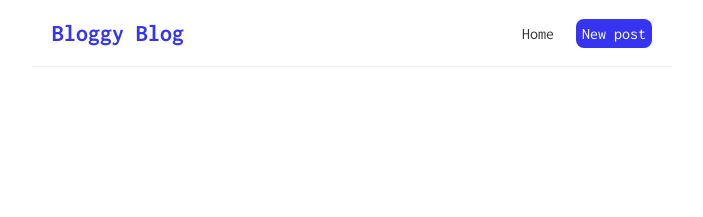
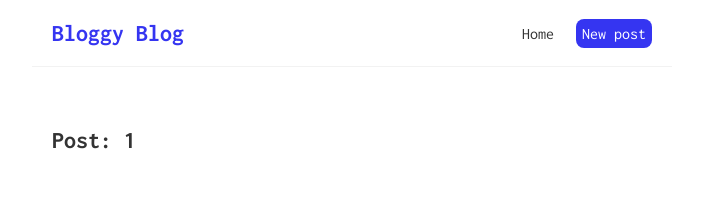
Before and after one commit to lwly-jpg/blog-app, a React (Create React App) app in the folder frontend/: page /posts/1 in a window 1280 px wide. Shown: the top 217 px of the page, without its empty margins (288-991 px from the left). Built offline with nearby package versions, Linux system fonts and the light colour scheme; the HTML template or start-up script is replaced by a standard one.

Commit message:
add blogdetails component and route

```diff
--- a/frontend/src/App.js
+++ b/frontend/src/App.js
@@ -1,6 +1,7 @@
 import Navbar from './Nav';
 import Home from './Home';
 import Create from './Create';
+import BlogDetails from './BlogDetails';
 import { BrowserRouter, Route, Routes } from 'react-router-dom';
 
 function App() {
@@ -13,6 +14,7 @@ function App() {
           <Routes>
             <Route path="/" element={<Home />} />
             <Route path="/create" element={<Create />} />
+            <Route path="/posts/:id" element={<BlogDetails />} />
           </Routes>
         </div>
       </div>
--- /dev/null
+++ b/frontend/src/BlogDetails.js
@@ -0,0 +1,14 @@
+import { useParams } from "react-router-dom";
+
+const BlogDetails = () => {
+
+  const { id } = useParams();
+
+  return (
+    <div className="blog-details">
+      <h2>Post: { id} </h2>
+    </div>
+   );
+}
+
+export default BlogDetails;
--- a/frontend/src/BlogList.js
+++ b/frontend/src/BlogList.js
@@ -1,3 +1,5 @@
+import { Link } from "react-router-dom";
+
 const BlogList = ( { blogs, title }) => {
 
   return (
@@ -5,8 +7,10 @@ const BlogList = ( { blogs, title }) => {
       <h2>{ title }</h2>
       {blogs.map((blog) => (
         <div className="blog-preview" key={blog.id}>
-          <h2>{ blog.title } </h2>
-          <p>Author: { blog.author }</p>
+          <Link to={`/posts/${blog.id}`}>
+            <h2>{ blog.title } </h2>
+          </Link>
+            <p>Author: { blog.author }</p>
         </div>
       ))}
       </div>
--- a/frontend/src/index.css
+++ b/frontend/src/index.css
@@ -48,3 +48,6 @@
   color: #01a2a7;
   margin-bottom: 8px;
 }
+.blog-preview a{
+  text-decoration: none;
+}
```
